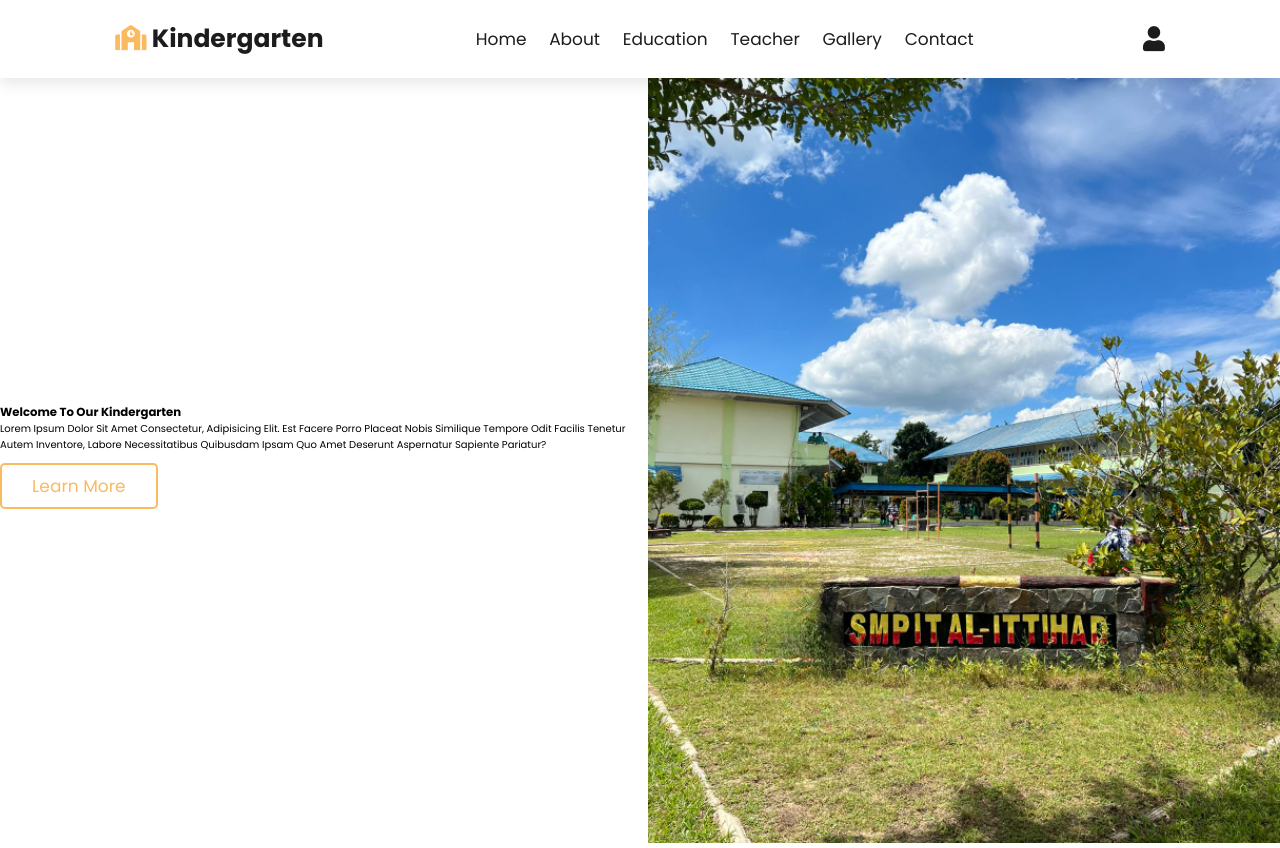
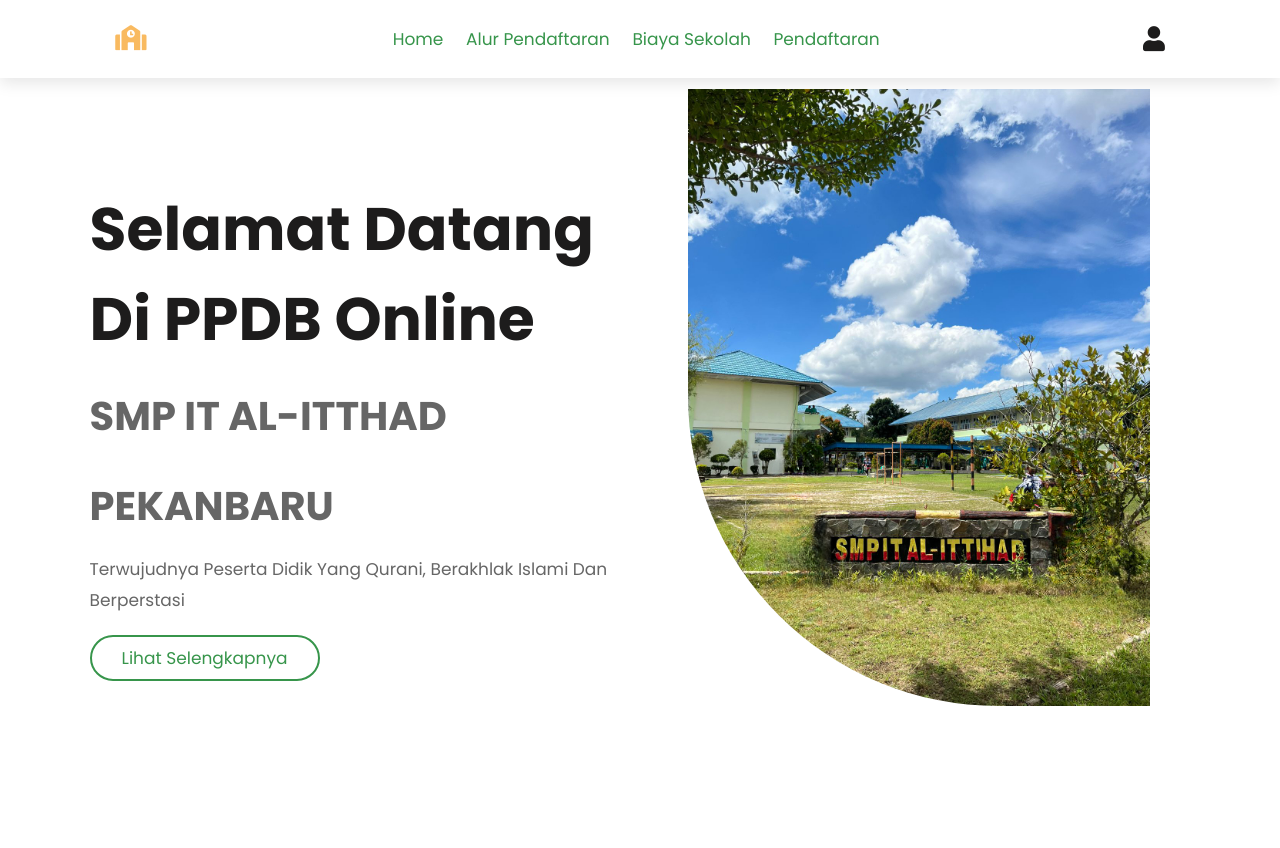
Before and after one commit to hanififran/testing-boy, a plain HTML site: page index.html in a window 1280 px wide. After the commit the page ends 800 px from the top, so only its background shows below. Drawn offline with Linux system fonts and the light colour scheme; some packages are replaced by stand-ins of ours; a script that the page names is missing.

Commit message:
fix image border and colour hex

```diff
--- a/asset/style.css
+++ b/asset/style.css
@@ -5,7 +5,9 @@
   --pink: #e9768f;
   --black: #1d1c1c;
   --white:  #fff;
+  --old-green: #37954b;
   --light-color: #666;
+
   --box-shadow: 0 .5rem 1.5rem rgba(0,0,0,.1);
 }
 
@@ -27,20 +29,24 @@ html{
   scroll-behavior: smooth;
 }
 
+section{
+  padding: 3rem 7%;
+}
+
 .btn{
   font-size: 1.7rem;
   margin-top: 1rem;
   display: inline-block;
   padding: .8rem 3rem;
-  border-radius: .5rem;
-  border: .2rem solid var(--orange);
-  color: var(--orange);
+  border-radius: 10rem;
+  border: .2rem solid var(--old-green);
+  color: var(--old-green);
   background: none;
   cursor: pointer;
 }
 
 .btn:hover{
-  background: var(--orange);
+  background: var(--old-green);
   color: var(--white);
 }
 
@@ -73,12 +79,12 @@ html{
 .header .navbar a{
   font-size: 1.7rem;
   margin: 0 1rem;
-  color: var(--black);
+  color: var(--old-green);
 }
 
 .header .navbar a:hover,
 .header .icons div:hover{
-  color: var(--orange);
+  color: var(--black);
 }
 
 .header .icons div{
@@ -152,10 +158,29 @@ html{
   padding-top: 6.5rem;
 }
 
+.home .content h3{
+  font-size: 6rem;
+  color: var(--black);
+}
+
+.home .content h3 span{
+  color: var(--light-color);
+  font-size: 40px;
+}
+
+.home .content p{
+  font-size: 1.7rem;
+  color: var(--light-color);
+  line-height: 1.8;
+  padding: 1rem 0;
+}
+
 .home .image{
   flex: 1 1 40rem;
 }
 
 .home .image img{
   width: 100%;
+  padding: 4rem;
+  border-bottom-left-radius: 35rem ;
 }
--- a/index.html
+++ b/index.html
@@ -21,14 +21,12 @@
     <!-- header section start -->
 
     <header class="header">
-      <a href="" class="logo"> <i class="fas fa-school"></i> Kindergarten</a>
+      <a href="" class="logo"> <i class="fas fa-school"></i></a>
       <nav class="navbar">
         <a href="#home">Home</a>
-        <a href="#about">About</a>
-        <a href="#education">Education</a>
-        <a href="#teacher">Teacher</a>
-        <a href="#gallery">Gallery</a>
-        <a href="#contact">Contact</a>
+        <a href="#about">Alur Pendaftaran</a>
+        <a href="#education">Biaya Sekolah</a>
+        <a href="#teacher">Pendaftaran</a>
       </nav>
       <div class="icons">
         <div class="fas fa-user" id="login-btn"></div>
@@ -53,9 +51,9 @@
 
     <section class="home" id="home">
       <div class="content">
-        <h3>welcome to our <span>Kindergarten</span></h3>
-        <p>Lorem ipsum dolor sit amet consectetur, adipisicing elit. Est facere porro placeat nobis similique tempore odit facilis tenetur autem inventore, labore necessitatibus quibusdam ipsam quo amet deserunt aspernatur sapiente pariatur?</p>
-        <a href="#" class="btn">learn more</a>
+        <h3>Selamat Datang<br/>Di PPDB Online<br/><span>SMP IT AL-ITTHAD PEKANBARU</span></h3>
+        <p>Terwujudnya peserta didik yang Qurani, berakhlak islami dan berperstasi</p>
+        <a href="#" class="btn">Lihat Selengkapnya</a>
       </div>
 
       <div class="image">
```
Also changed, not shown: images/Picture1.png (added).
